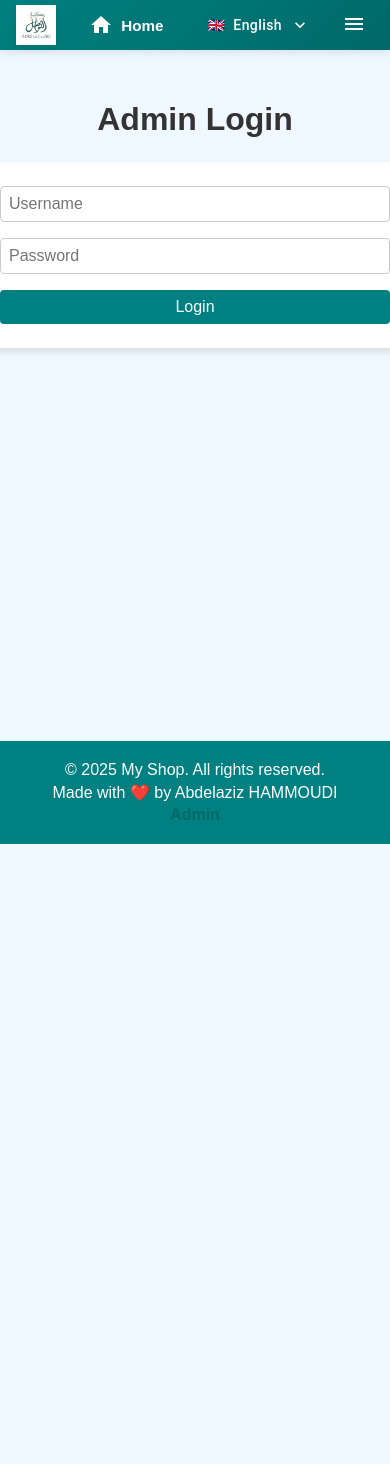
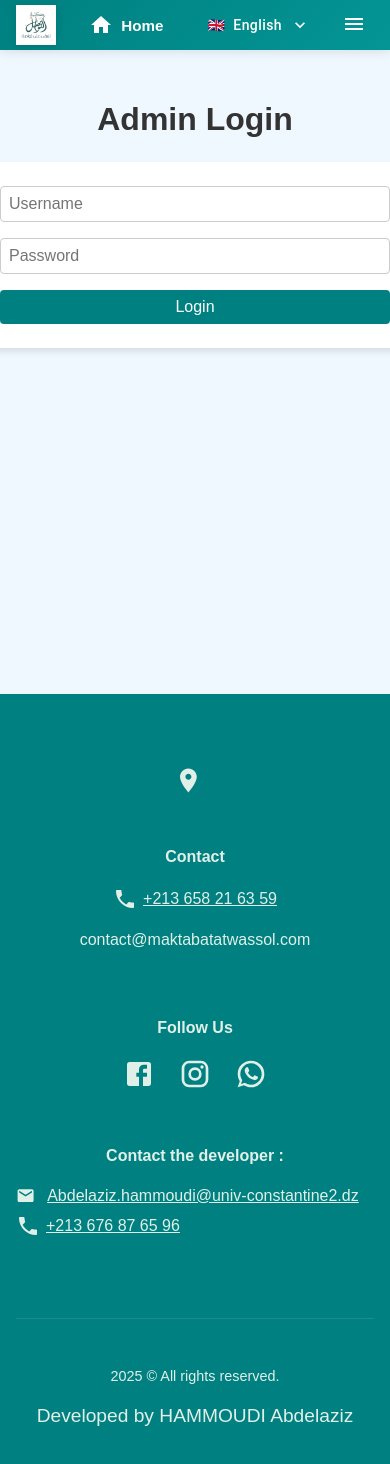
Before and after one commit to Abdelazizhammoudi/React_ecommerce_Frontend, a React (Vite) app: page /admin/login in a window 390 px wide. Shown: the top 1464 px of the page. Before the commit the page ends 844 px from the top, so only its background shows below. Built offline with nearby package versions, Linux system fonts and the light colour scheme.

Commit message:
final update

```diff
--- a/src/components/AdminLogin/AdminLogin.css
+++ b/src/components/AdminLogin/AdminLogin.css
@@ -2,11 +2,12 @@
   display: flex;
   flex-direction: column;
   align-items: center;
-  justify-content: flex-start; /* Align the form to the top */
-  height: 100%;
+  justify-content: flex-start;
+  min-height: calc(100vh - 200px); /* Adjust based on footer height */
+  padding: var(--space-lg) 0 100px; /* Adds 100px bottom padding */
   background-color: var(--background-light);
   font-family: var(--font-primary);
-  padding-top: var(--space-lg); /* Add padding to create space from the top */
+  box-sizing: border-box;
 }
 
 .admin-login h2 {
@@ -20,6 +21,7 @@
   flex-direction: column;
   width: 100%;
   max-width: 400px;
+  margin-bottom: 50px;
   background: #fff;
   padding: var(--space-lg);
   border-radius: 8px;
--- a/src/components/layout/Footer/Footer.jsx
+++ b/src/components/layout/Footer/Footer.jsx
@@ -1,21 +1,105 @@
 import React from "react";
 import { Link } from "react-router-dom";
 import { useTranslation } from 'react-i18next';
+import { STORE_NAME, APP_CONTACT, SOCIAL_MEDIA } from '@/config/constants';
+import { Facebook, Instagram, WhatsApp, Room, Email, Phone } from '@mui/icons-material';
 import "@/styles/global.css";
 import "./footer.css";
 
 function Footer() {
-  const { t } = useTranslation();
+  const { t, i18n } = useTranslation();
 
   return (
     <footer className="footer">
-      <p>{t('footer.rights')}</p>
-      <p>{t('footer.madeBy')}</p>
-      <p>
-        <Link to="/admin/login" className="admin-login-link">
-          {t('footer.admin')}
-        </Link>
-      </p>
+      <div className="footer-content">
+        {/* Store Information */}
+        <div className="footer-section">
+          <h3 className="store-name">{STORE_NAME[i18n.language]}</h3>
+          <div className="store-info">
+            <Room className="location-icon" />
+            <a
+              href={APP_CONTACT.mapUrl}
+              target="_blank"
+              rel="noopener noreferrer"
+              className="map-link"
+            >
+              {APP_CONTACT.address[i18n.language]}
+            </a>
+          </div>
+        </div>
+
+        {/* Contact Section */}
+        <div className="footer-section">
+          <h4>{t('footer.contact')}</h4>
+          <div className="contact-info">
+            <p>
+              <a
+                href={`tel:${APP_CONTACT.phone.replace(/\s+/g, '')}`}
+                className="phone-link"
+                style={{ color: 'inherit', textDecoration: 'underline', display: 'inline-flex', alignItems: 'center', gap: '6px' }}
+              >
+                <Phone className="phone-icon" />
+                 {APP_CONTACT.phone}
+              </a>
+            </p>
+            <p>{APP_CONTACT.email}</p>
+          </div>
+        </div>
+
+        {/* Social Media */}
+        <div className="footer-section">
+          <h4>{t('footer.followUs')}</h4>
+          <div className="social-icons">
+            <a href={SOCIAL_MEDIA.facebook} target="_blank" rel="noopener noreferrer">
+              <Facebook className="social-icon" />
+            </a>
+            <a href={SOCIAL_MEDIA.instagram} target="_blank" rel="noopener noreferrer">
+              <Instagram className="social-icon" />
+            </a>
+            <a href={SOCIAL_MEDIA.whatsapp} target="_blank" rel="noopener noreferrer">
+              <WhatsApp className="social-icon" />
+            </a>
+          </div>
+        </div>
+
+        {/* Contact Developer Section */}
+        <div className="footer-section">
+          <h4>{t('footer.ContactDev')}</h4>
+          <div className="contact-developer">
+              <div>
+                <a
+                  href={`mailto:${APP_CONTACT.developerEmail}`}
+                  className="developer-email-link"
+                  // style={{ color: 'inherit', textDecoration: 'underline', display: 'flex', alignItems: 'center', gap: '6px' }}
+                >
+                  <Email className="email-icon" />
+                  {APP_CONTACT.developerEmail}
+                </a>
+              <div/>
+              <div >
+                <a
+                  href={`tel:${APP_CONTACT.developperPhone.replace(/\s+/g, '')}`}
+                  className="developer-phone-link"
+                  // style={{ color: 'inherit', textDecoration: 'underline', display: 'flex', alignItems: 'center', gap: '6px', marginTop: '0.5rem' }}
+                >
+                  <Phone className="phone-icon" />
+                  {APP_CONTACT.developperPhone}
+                </a>
+              </div>
+          </div>
+        </div>
+        </div>
+      </div>
+
+      {/* Copyright Section */}
+      <div className="footer-bottom">
+        <p className="copyright-text">
+          {STORE_NAME[i18n.language]} 2025  {t('footer.rights')}
+          <Link to="/admin/login" className="admin">
+            {t('footer.madeBy')}
+          </Link>
+        </p>
+      </div>
     </footer>
   );
 }
--- a/src/components/layout/Footer/footer.css
+++ b/src/components/layout/Footer/footer.css
@@ -1,28 +1,159 @@
+:root {
+  --primary-color: #1a472f;
+  --accent-color: #3a7d54;
+  --text-light: #e0f0e9;
+}
+
 .footer {
+  background: var(--primary-color);
+  color: var(--text-light);
+  padding: 3rem 1rem;
+  position: relative;
+  font-family: 'Arial', sans-serif;
+}
+
+.footer-content {
+  max-width: 1200px;
+  margin: 0 auto;
+  display: grid;
+  grid-template-columns: repeat(auto-fit, minmax(250px, 1fr));
+  gap: 2rem;
+  padding-bottom: 2rem;
+}
+
+.store-name {
+  font-size: 1.5rem;
+  margin-bottom: 1rem;
+  font-weight: 600;
+  letter-spacing: 0.5px;
+}
+
+.store-info {
+  display: flex;
+  align-items: center;
+  gap: 0.8rem;
+  margin-top: 1rem;
+}
+
+.location-icon {
+  font-size: 1.8rem !important;
+  color: var(--text-light); /* changed from var(--accent-color) to white */
+}
+
+.map-link {
+  color: var(--text-light);
+  text-decoration: none;
+  line-height: 1.6;
+  transition: color 0.3s ease;
+}
+
+.map-link:hover {
+  color: var(--secondary-hover);
+}
+
+.social-icons {
+  display: flex;
+  gap: 1.5rem;
+  margin-top: 1.2rem;
+}
+
+.social-icon {
+  font-size: 2rem !important;
+  color: var(--text-light);
+  transition: all 0.3s ease;
+}
+
+.social-icon:hover {
+  color: var(--secondary-hover);
+  transform: translateY(-2px);
+}
+
+.footer-bottom {
+  text-align: center;
+  padding-top: 2rem;
+  margin-top: 3rem;
+  border-top: 1px solid rgba(255, 255, 255, 0.1);
+}
+
+.copyright-text {
+  font-size: 0.9rem;
+  line-height: 1.6;
+  margin-bottom: 0.5rem;
+}
+
+.developer-credit {
+  display: block;
+  margin-top: 0.8rem;
+}
+
+.developer-credit a {
+  color: var(--accent-color);
+  text-decoration: none;
+}
+
+.admin{
+  display: block;
+  margin-top: 0.8rem;
+  text-align: center;
+  margin-bottom: 0.5rem;
+  font-size: 1.2rem;
+  color: var(--text-light) !important;
+  text-decoration: none;
+  transition: color 0.3s ease;
+}
+
+.admin:hover {
+  color: var(--secondary-hover);
+}
+
+.email-icon {
+  vertical-align: middle;
+  margin-right: 6px;
+  color: var(--text-light); /* changed from var(--accent-color) to white */
+  font-size: 1.2em !important;
+}
+.developer-email-link:hover,.developer-phone-link:hover {
+  color: var(--secondary-hover) !important;
+}
+
+.developer-email-link, .developer-phone-link {
+  color: inherit;
+  text-decoration: underline;
+  display: flex;
+  align-items: center ;
+  gap: 6px;
+  margin-top: 0.5rem
+}
+
+.developer-contact-info {
+  margin-top: 0.5rem;
+  font-size: 1.05rem;
+}
+
+@media (max-width: 768px) {
+  .footer-content {
+    grid-template-columns: 1fr;
     text-align: center;
-    padding: var(--space-md);
-    background: var(--primary-color);
-    color: white;
-    margin-top: auto; /* Pushes footer to the bottom */
-       /* font-size: 0.9rem;*/
-  }
-  .footer p {
-    margin: var(--space-xs) 0;
   }
 
-  .admin-login-link {
-    color: rgb(0, 105, 105);
-    text-decoration: none;
-    font-weight: bold;
-    transition: color 0.3s;
+  .store-info {
+    justify-content: center;
   }
 
-
-[dir="rtl"] .footer {
-  text-align: center;
+  .social-icons {
+    justify-content: center;
+  }
 }
 
-[dir="rtl"] .admin-login-link {
+[dir="rtl"] .store-name {
+  font-family: 'Noto Sans Arabic', sans-serif;
+}
+
+[dir="rtl"] .store-info {
+  flex-direction: row-reverse;
+}
+
+[dir="rtl"] .email-icon {
+  margin-left: 6px;
   margin-right: 0;
-  margin-left: 8px;
 }
--- a/src/config/constants.jsx
+++ b/src/config/constants.jsx
@@ -1,6 +1,44 @@
 // config/constants.js
 // export const BASE_URL = "https://sm-shop.onrender.com";
 export const BASE_URL = "http://127.0.0.1:8000";
+
+// Language and contact Constants
+export const APP_CONTACT = {
+  phone: "+213 658 21 63 59",
+  email: "contact@maktabatatwassol.com",
+  developerEmail: "Abdelaziz.hammoudi@univ-constantine2.dz",
+  developperPhone: "+213 676 87 65 96",
+  address: {
+    en: "Issat Idir Street, Municipal District 04300 Aïn M'Lila, Algeria",
+    fr: "Rue Issat Idir, Quartier Municipal 04300 Aïn M'Lila, Algérie",
+    ar: "شارع عيسات إيدير ، الحي البلدي 04300 عين مليلة، الجزائر"
+  },
+  mapUrl: "https://www.google.com/maps/dir/?api=1&destination=36.038708215977%2C6.5702187573853"
+  };
+
+export const STORE_NAME = {
+  en: "Maktabat At-Tawassol",
+  fr: "Maktabat At-Tawassol",
+  ar: "مكتبة التواصل"
+};
+
+export const SOCIAL_MEDIA = {
+  facebook: "https://web.facebook.com/profile.php?id=100083080521256",
+  instagram: "https://www.instagram.com/bareche_oussama",
+  whatsapp: "https://wa.me/+213658216359"
+};
+
+export const FOOTER_LINKS = {
+  catalogue: [
+    { title: "Watches", path: "/watches" },
+    // Add more catalogue items
+  ],
+  about: [
+    { title: "Our Story", path: "/about" },
+    { title: "Our Stores", path: "/stores" }
+  ]
+};
+
 
 // Order Status Constants
 export const ORDER_STATUS = {
--- a/src/styles/variables.css
+++ b/src/styles/variables.css
@@ -1,7 +1,8 @@
 :root {
     /* Colors */
     --primary-color: rgb(0, 128, 128);    /* Teal Green */
-    --primary-hover: rgb(0, 105, 105); /* Darker shade for hover */
+    --primary-hover: rgb(4, 149, 149); /* Darker shade for hover */
+    --secondary-hover: rgba(184, 246, 246, 0.9);
     --secondary-color: rgb(145, 199, 198);           /* Khaki */
     --danger-color: #ff4444;
     --background-light: #f0f8ff;          /* Light blue background */
--- a/src/translations/ar.json
+++ b/src/translations/ar.json
@@ -10,9 +10,17 @@
       "logoAlt": "شعار المتجر"
     },
     "footer": {
-      "rights": "© 2025 متجري. جميع الحقوق محفوظة.",
-      "madeBy": "صنع بـ ❤️ بواسطة عبد العزيز حمودي",
-      "admin": "المشرف"
+      "about": "معلومات عنا",
+      "ourStory": "عنواننا: كل يوم الجديد بإذن الله\nمتوفر أفخم الأقمصة في السوق\nللوازم الحج والعمرة، عطور أصلية إماراتية وسعودية\nالتوصيل متوفر - الدفع عند الاستلام\nنسعد بتوفير أفضل خدمة لزبائننا الكرام",
+      "contact": "اتصل بنا",
+      "terms": "شروط الخدمة",
+      "privacy": "سياسة الخصوصية",
+      "admin": "تسجيل دخول المشرف",
+      "rights": "© جميع الحقوق محفوظة.",
+      "madeBy": "تم التطوير بواسطة عبد العزيز حمودي",
+      "followUs": "تابعونا",
+      "ourStores": "العنوان",
+      "ContactDev": "  : اتصل بالمطور"
     },
     "admin": {
       "login": {
--- a/src/translations/en.json
+++ b/src/translations/en.json
@@ -10,10 +10,17 @@
       "logoAlt": "Shop Logo"
     },
     "footer": {
-      "rights": "© 2025 My Shop. All rights reserved.",
-      "madeBy": "Made with ❤️ by Abdelaziz HAMMOUDI",
-      "admin": "Admin"
-    },
+      "about": "About Us",
+      "ourStory": "Our Address: New arrivals every day, God willing\nAvailable the most luxurious shirts in the market\nFor Hajj and Umrah supplies, original Emirati and Saudi perfumes\nDelivery available - Cash on delivery\nWe are happy to provide the best service to our valued customers",
+      "contact": "Contact",
+      "terms": "Terms of Service",
+      "privacy": "Privacy Policy",
+      "admin": "Admin Login",
+      "rights": "© All rights reserved.",
+      "madeBy": "Developed by HAMMOUDI Abdelaziz",
+      "followUs": "Follow Us",
+      "ContactDev": "Contact the developer : "
+      },
     "admin": {
       "login": {
         "title": "Admin Login",
--- a/src/translations/fr.json
+++ b/src/translations/fr.json
@@ -10,9 +10,17 @@
       "logoAlt": "Logo du Magasin"
     },
     "footer": {
-      "rights": "© 2025 My Shop. Tous droits réservés.",
-      "madeBy": "Fait avec ❤️ par Abdelaziz HAMMOUDI",
-      "admin": "Admin"
+      "about": "À propos de nous",
+      "ourStory": "Notre adresse : Nouveautés quotidiennes, si Dieu le veut\nDisponible les chemises les plus luxueuses du marché\nFournitures pour le Hajj et la Omra, parfums originaux émiratis et saoudiens\nLivraison disponible - Paiement à la livraison\nNous sommes heureux d'offrir le meilleur service à nos clients précieux",
+      "contact": "Contact",
+      "terms": "Conditions d'utilisation",
+      "privacy": "Politique de confidentialité",
+      "admin": "Connexion administrateur",
+      "rights": "© Tous droits réservés.",
+      "madeBy": "Développé par HAMMOUDI Abdelaziz",
+      "followUs": "Suivez-nous",
+      "ourStores": "Adresse",
+      "ContactDev": "Contacter le développeur : "
     },
     "admin": {
       "login": {
```
